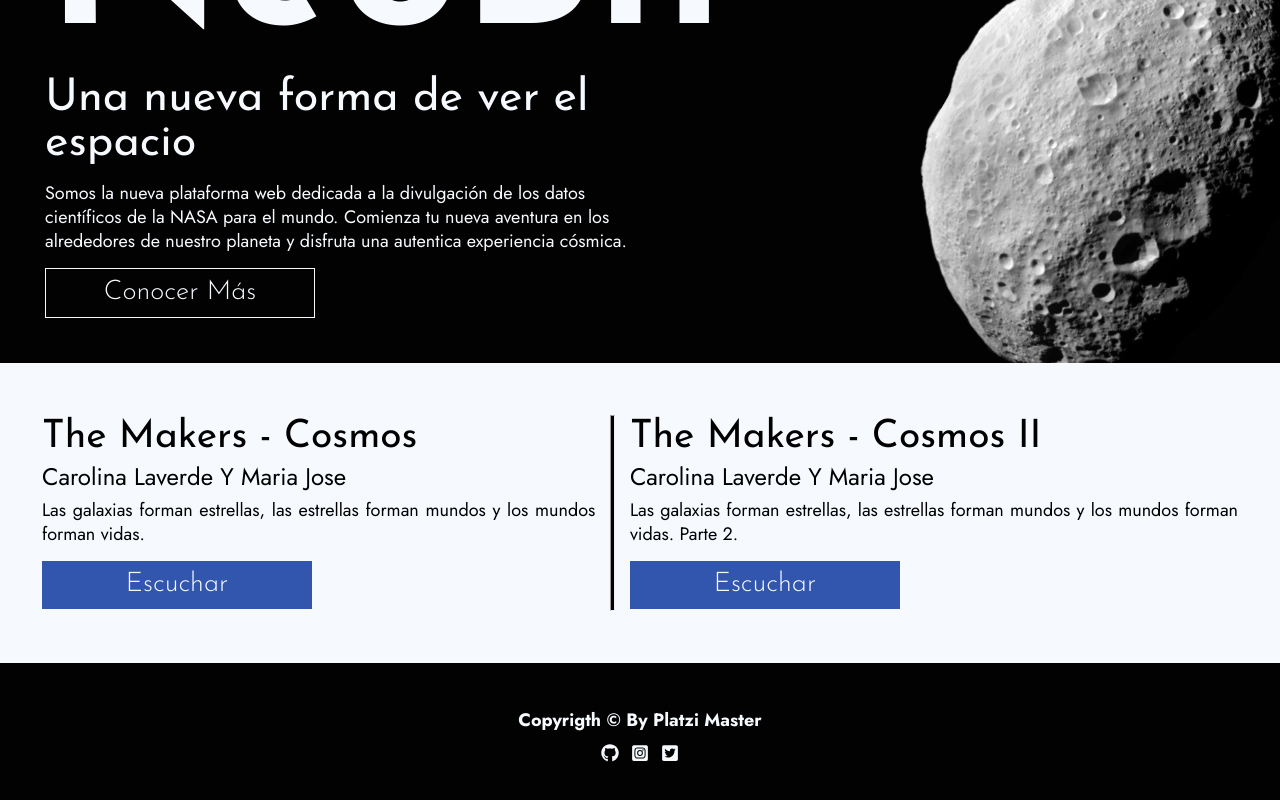
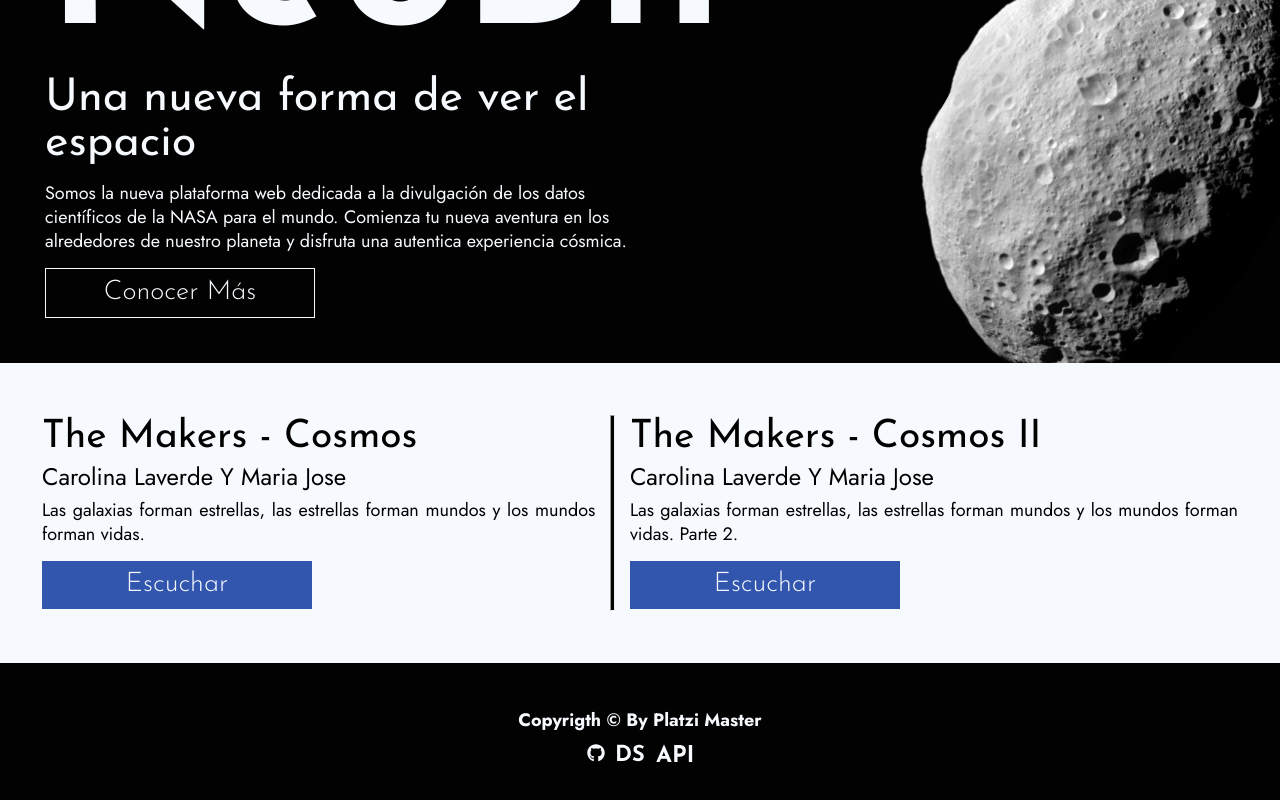
Before and after one commit to WS-Jedp/NeoBit, a React app: page / in a window 1280 px wide. Shown: the part 308-1108 px from the top of the page. Built offline with nearby package versions, Linux system fonts and the light colour scheme.

Commit message:
feature/link-documentation The links now goes to the right place

```diff
--- a/src/components/molecules/Footer.jsx
+++ b/src/components/molecules/Footer.jsx
@@ -1,5 +1,8 @@
 import React from 'react';
-import { FaGithub, FaInstagramSquare, FaTwitterSquare } from 'react-icons/fa';
+import { FaGithub } from 'react-icons/fa';
+import { Link } from 'react-router-dom';
+import IsoDS from '../../../images/DS.svg';
+import IsoAPI from '../../../images/API.svg';
 
 const Footer = () => {
   return (
@@ -9,11 +12,11 @@ const Footer = () => {
         <a target="_blank" href="https://github.com/WS-Jedp/NeoBit">
           <FaGithub />
         </a>
-        <a href="">
-          <FaInstagramSquare />
-        </a>
-        <a href="">
-          <FaTwitterSquare />
+        <Link to="/ds/">
+          <img src={IsoDS} alt="Isotipo del sistema de diseño" />
+        </Link>
+        <a target="_blank" href="http://ec2-54-234-62-6.compute-1.amazonaws.com:8080/public/docs/">
+          <img src={IsoAPI} alt="Isotipo de la API" />
         </a>
       </div>
     </footer>
```
Also changed, not shown: images/API.svg (added), images/DS.svg (added).
